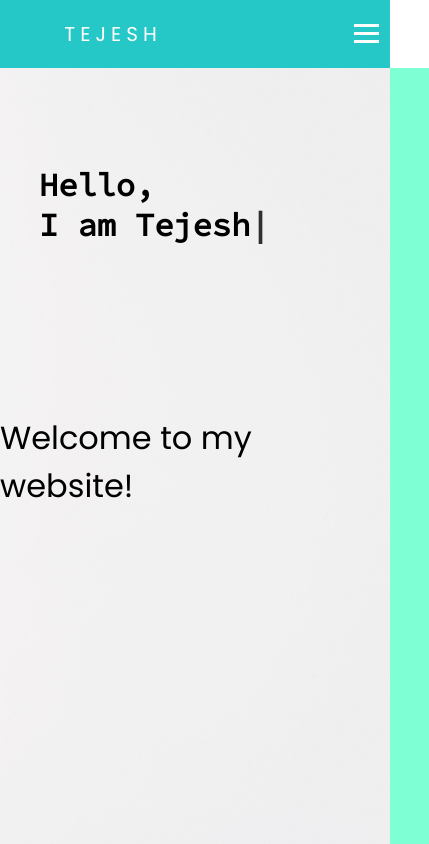
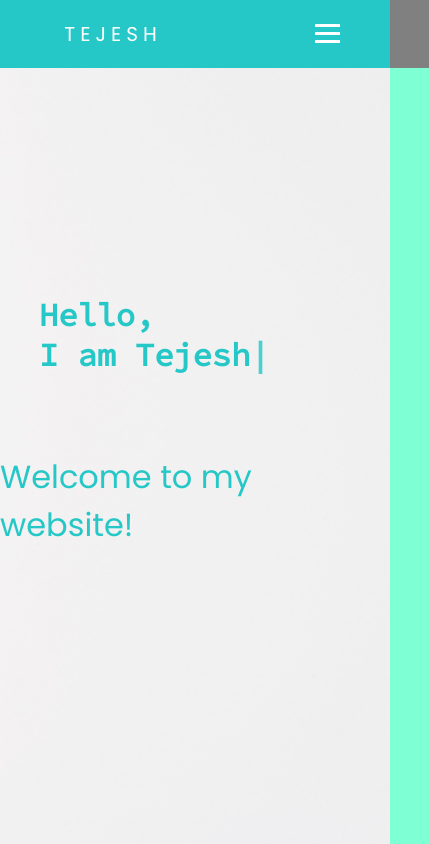
Before and after one commit to MummineniTejesh/portfolio, a plain HTML site: page index.html in a window 390 px wide. Shown: the top 844 px of the page, 429 px wide, since content can reach past the window. Drawn offline with Linux system fonts and the light colour scheme.

Commit message:
home commit

```diff
--- a/index.html
+++ b/index.html
@@ -10,7 +10,7 @@
     <link rel="stylesheet" href="style.css">
     <title>Tejesh</title>
 </head>
-<body>
+<body style="background-color:grey;">
     <nav>
         <div class="logo">
             Tejesh
--- a/style.css
+++ b/style.css
@@ -11,7 +11,7 @@ nav{
     display:flex;
     justify-content: space-around;
     align-items: center;
-    min-height: 8vh;
+    height: 8vh;
     background-color:rgb(37, 199, 199);
     font-family: 'Poppins', sans-serif;
     position: fixed;
@@ -41,7 +41,7 @@ nav{
 }
 .burger{
     position: relative;
-    left:15%;
+    left:5%;
     display: none;
     cursor:pointer;
 }
@@ -96,6 +96,7 @@ nav{
 .home{
     background-image: url("home.jpg");
     height:100vh;
+    width:100%;
     background-repeat: no-repeat;
     background-size:cover;
     display: flex;
@@ -103,18 +104,18 @@ nav{
     flex-direction: column;
 }
 .home h1{
+    color:rgb(37 199 199);
     font-family: 'Source Code Pro', monospace;
-    position:relative;
-    left:10%;
-    bottom:20%;
-
+    position:absoulte;
+    margin-left: 10%;
+    margin-bottom:20%;
 }
 .home h1 span{
     animation:blink 1s linear infinite;
 }
 .subtitle {
     align-self: center;
-    color: black;
+    color: rgb(37 199 199);
     font-size: 2rem;
     font-family: 'Poppins', sans-serif;
     font-weight: 200;
```
